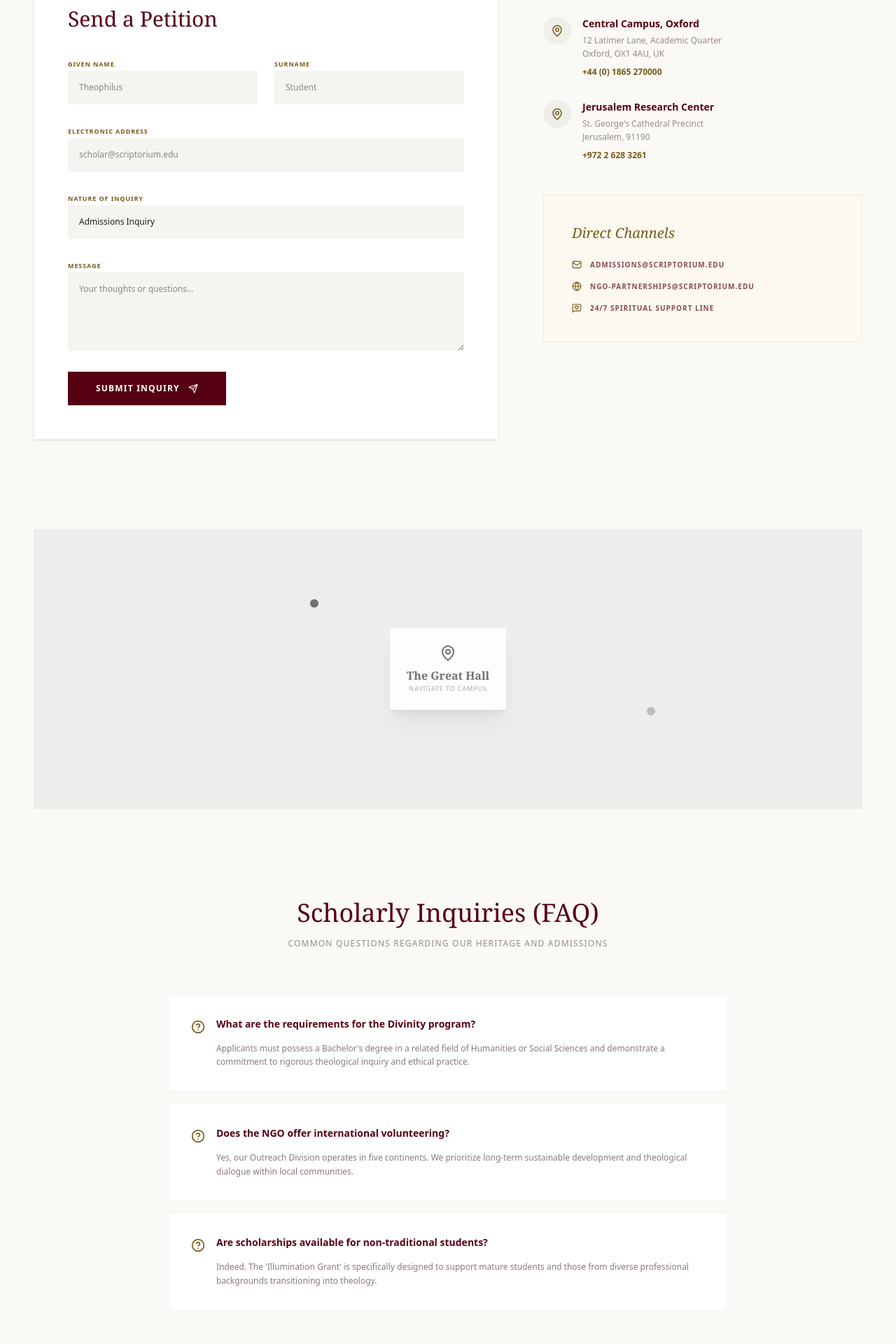
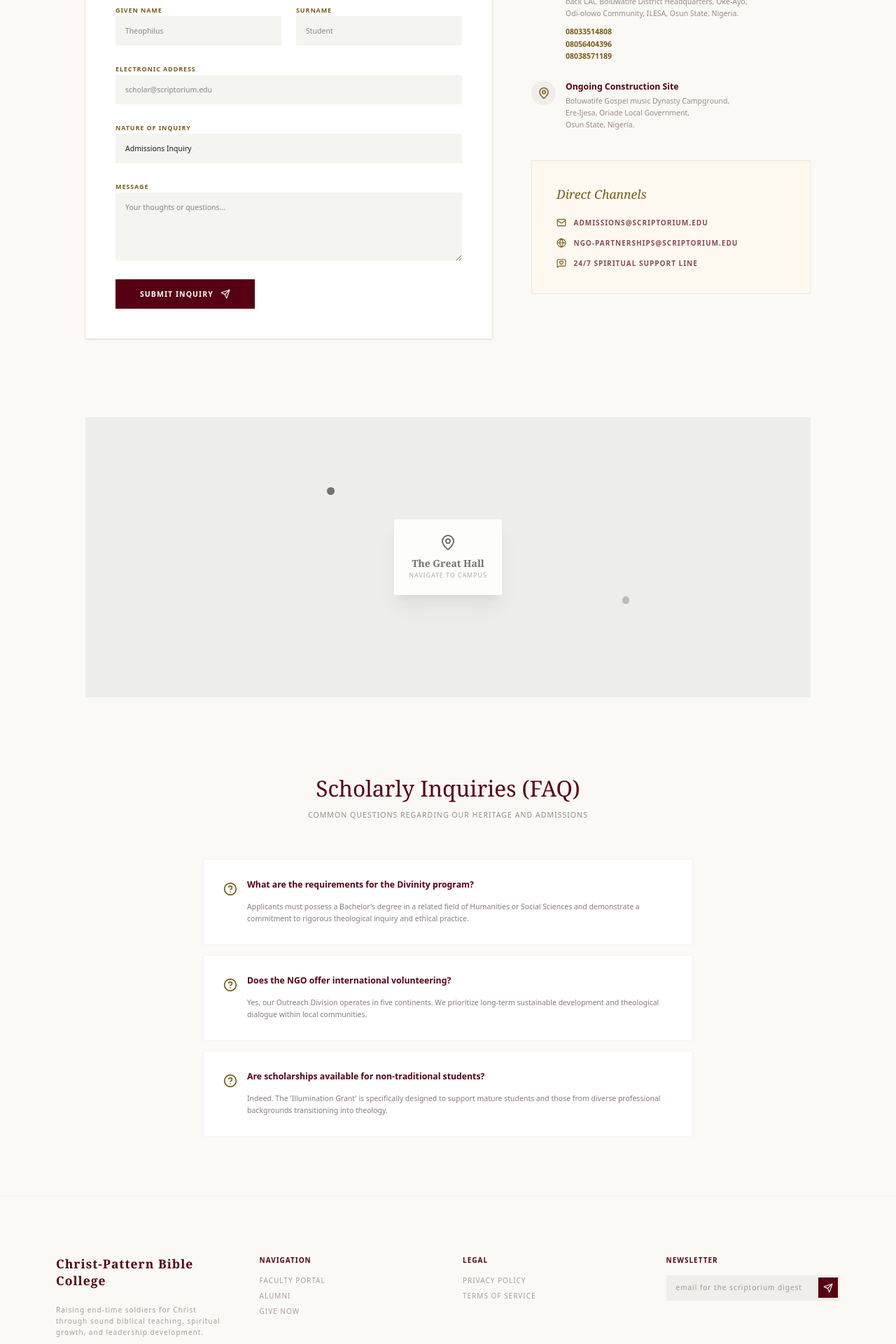
Before and after one commit to Mr-Courteous/bible-school-app, a Next.js app: page /contact in a window 1280 px wide. Shown: the part 520-2440 px from the top of the page at 70% size. Built offline with nearby package versions, Linux system fonts and the light colour scheme.

Commit message:
editing a great deal of things

```diff
--- a/app/about/page.tsx
+++ b/app/about/page.tsx
@@ -8,7 +8,31 @@ export default function AboutPage() {
     <div className="min-h-screen bg-[#faf9f5] font-sans selection:bg-[#fed488]">
       <Navbar />
 
-      <main className="pt-32">
+      <main className="pt-32 pb-20">
+        {/* Background & History Section */}
+        <section className="max-w-7xl mx-auto px-8 md:px-12 mb-32">
+          <div className="grid grid-cols-1 lg:grid-cols-12 gap-12 items-start">
+            <div className="lg:col-span-12">
+              <span className="text-[10px] font-bold text-[#775a19] uppercase tracking-widest block mb-4">Our Journey</span>
+              <h2 className="font-serif text-5xl md:text-6xl text-[#570013] leading-tight mb-12 max-w-4xl">Background and History</h2>
+              <div className="space-y-6 text-[#584141] leading-relaxed opacity-90 text-sm md:text-base max-w-4xl">
+                <p>
+                  The vision for Christ-Pattern Bible College was born out of a divine encounter received during a personal retreat at Babalola Camp, Arakeji, on September 16, 1999. During this time of prayer and spiritual reflection, a clear mandate was given to establish a Bible training institution dedicated to raising men and women for effective Christian ministry.
+                </p>
+                <p>
+                  After sharing this vision with my husband, we committed ourselves to earnest prayer and careful planning, trusting God for guidance and provision.
+                </p>
+                <p>
+                  In January 2002, the vision was brought to life as Christ Pattern Bible College officially commenced operations at a small church building in Irojo, Ademokoya area Ilesa with six students. From its humble beginnings, the college has remained committed to sound biblical teaching, spiritual growth, and leadership development.
+                </p>
+                <p>
+                  Over the years, the institution has recorded significant milestones, including official registration, campus expansion, and over 100 graduates. Today, the college continues to train and equip ministers of the Gospel Interdenominationally who are making meaningful impact in churches, communities, and mission fields both locally and internationally.
+                </p>
+              </div>
+            </div>
+          </div>
+        </section>
+
         {/* Header Hero Section */}
         <section className="max-w-7xl mx-auto px-8 md:px-12 mb-32">
           <div className="grid grid-cols-1 lg:grid-cols-12 gap-12 items-start">
@@ -18,7 +42,7 @@ export default function AboutPage() {
                 Stewards of <span className="italic">Ancient Wisdom</span> in a Modern World.
               </h1>
               <p className="text-[#584141] text-lg leading-relaxed opacity-80 max-w-xl">
-                Founded in the tradition of rigorous intellectual inquiry and deep spiritual devotion, our school serves as a digital scriptorium for the 21st-century scholar.
+                Founded with a mission to raise end-time soldiers for Christ, our college serves as a center for biblical excellence and spiritual transformation.
               </p>
             </div>
             <div className="lg:col-span-5 relative">
@@ -69,6 +93,7 @@ export default function AboutPage() {
           </div>
         </section>
 
+
         {/* Timeline Section */}
         <section className="bg-[#f4f4f0] py-32 px-8">
           <div className="max-w-3xl mx-auto text-center mb-20">
@@ -81,9 +106,9 @@ export default function AboutPage() {
 
             <div className="space-y-24">
               {[
-                { year: "1892", title: "The Foundation", desc: "Established as a monastic seminary for rural clergy training." },
-                { year: "1945", title: "Post-War Expansion", desc: "Incorporated Scholarly Humanities and established the Great Library." },
-                { year: "2008", title: "Digital Scriptorium", desc: "Launched our first interactive digital learning platform for distance scholars." }
+                { year: "1999", title: "The Divine Vision", desc: "A clear mandate received during a personal retreat at Babalola Camp, Arakeji." },
+                { year: "2002", title: "Official Commencement", desc: "Started operations in Ilesa with six pioneer students." },
+                { year: "Present", title: "Global Impact", desc: "Over 100 graduates making meaningful impact in mission fields worldwide." }
               ].map((item, index) => (
                 <div key={index} className={`flex items-center w-full ${index % 2 === 0 ? 'flex-row-reverse' : ''}`}>
                   <div className="w-1/2" />
@@ -156,8 +181,8 @@ export default function AboutPage() {
               <h4 className="font-serif text-[#570013] text-xl mb-2">Academic Excellence</h4>
               <p className="text-[10px] uppercase tracking-widest opacity-60 mb-6">Seal of the Digital Scriptorium</p>
               <div className="flex justify-between text-[10px] font-bold opacity-40">
-                <span>EST. 1892</span>
-                <span>REF: 44321-B</span>
+                <span>EST. 2002</span>
+                <span>REG. CPBC-01</span>
               </div>
             </div>
           </div>
@@ -168,8 +193,8 @@ export default function AboutPage() {
       <footer className="bg-[#faf9f5] py-20 px-8 md:px-12 border-t border-[#e0bfbf]/20 mt-20">
         <div className="max-w-7xl mx-auto grid grid-cols-1 md:grid-cols-4 gap-12 text-[#584141] text-sm">
           <div className="col-span-1">
-            <div className="text-xl font-bold text-[#570013] font-serif mb-6">Theology School</div>
-            <p className="mb-6 opacity-70">Elevating theological discourse and empowering global service since 1892.</p>
+            <div className="text-xl font-bold text-[#570013] font-serif mb-6">Christ-Pattern Bible College</div>
+            <p className="mb-6 opacity-70">Elevating theological discourse and empowering global service since 2002.</p>
           </div>
           <div>
             <h5 className="font-bold text-[#570013] uppercase tracking-widest text-[10px] mb-6">Navigation</h5>
@@ -192,7 +217,7 @@ export default function AboutPage() {
                <Globe size={18} />
                <ShieldCheck size={18} />
             </div>
-            <p className="mt-6 text-[10px] opacity-40">© 2024 Digital Scriptorium Theology School & NGO. All rights reserved.</p>
+            <p className="mt-6 text-[10px] opacity-40">© 2024 Christ-Pattern Bible College. All rights reserved.</p>
           </div>
         </div>
       </footer>
--- a/app/contact/page.tsx
+++ b/app/contact/page.tsx
@@ -88,9 +88,17 @@ export default function ContactPage() {
                       <MapPin size={18} />
                     </div>
                     <div>
-                      <h4 className="font-bold text-[#570013] text-sm">Central Campus, Oxford</h4>
-                      <p className="text-xs text-[#584141] opacity-60 leading-relaxed mt-1">12 Latimer Lane, Academic Quarter<br/>Oxford, OX1 4AU, UK</p>
-                      <p className="text-xs text-[#775a19] mt-2 font-bold">+44 (0) 1865 270000</p>
+                      <h4 className="font-bold text-[#570013] text-sm">Permanent Address Site</h4>
+                      <p className="text-xs text-[#584141] opacity-60 leading-relaxed mt-1">
+                        V.I.O house area, No 1, Abiola Adedoja Crescent,<br/>
+                        back CAC Boluwatife District Headquarters, Oke-Ayo,<br/>
+                        Odi-olowo Community, ILESA, Osun State, Nigeria.
+                      </p>
+                      <div className="text-xs text-[#775a19] mt-3 font-bold space-y-1">
+                        <p>08033514808</p>
+                        <p>08056404396</p>
+                        <p>08038571189</p>
+                      </div>
                     </div>
                   </div>
                   <div className="flex gap-4">
@@ -98,9 +106,12 @@ export default function ContactPage() {
                       <MapPin size={18} />
                     </div>
                     <div>
-                      <h4 className="font-bold text-[#570013] text-sm">Jerusalem Research Center</h4>
-                      <p className="text-xs text-[#584141] opacity-60 leading-relaxed mt-1">St. George's Cathedral Precinct<br/>Jerusalem, 91190</p>
-                      <p className="text-xs text-[#775a19] mt-2 font-bold">+972 2 628 3261</p>
+                      <h4 className="font-bold text-[#570013] text-sm">Ongoing Construction Site</h4>
+                      <p className="text-xs text-[#584141] opacity-60 leading-relaxed mt-1">
+                        Boluwatife Gospel music Dynasty Campground,<br/>
+                        Ere-Ijesa, Oriade Local Government,<br/>
+                        Osun State, Nigeria.
+                      </p>
                     </div>
                   </div>
                 </div>
@@ -179,8 +190,8 @@ export default function ContactPage() {
       <footer className="bg-[#faf9f5] pt-24 pb-12 px-8 md:px-12 border-t border-[#e0bfbf]/20">
         <div className="max-w-7xl mx-auto grid grid-cols-1 md:grid-cols-4 gap-12 text-[#584141] text-[10px] font-bold uppercase tracking-widest">
           <div>
-            <div className="text-xl font-bold text-[#570013] font-serif normal-case mb-6">Theology School</div>
-            <p className="opacity-50 lowercase font-normal normal-case leading-relaxed">Bridging the gap between ancient wisdom and modern scholarship through dedicated research and global outreach.</p>
+            <div className="text-xl font-bold text-[#570013] font-serif normal-case mb-6">Christ-Pattern Bible College</div>
+            <p className="opacity-50 lowercase font-normal normal-case leading-relaxed">Raising end-time soldiers for Christ through sound biblical teaching, spiritual growth, and leadership development.</p>
           </div>
           <div className="space-y-4">
             <h5 className="text-[#570013]">Navigation</h5>
@@ -206,7 +217,7 @@ export default function ContactPage() {
           </div>
         </div>
         <div className="max-w-7xl mx-auto mt-20 pt-8 border-t border-[#e0bfbf]/10 text-center opacity-40 text-[9px]">
-          © 2024 Digital Scriptorium Theology School & NGO. All rights reserved.
+          © 2024 Christ-Pattern Bible College. All rights reserved.
         </div>
       </footer>
     </div>
--- a/app/globals.css
+++ b/app/globals.css
@@ -1,4 +1,9 @@
 @import "tailwindcss";
+
+html {
+  font-size: 87.5%;
+}
+
 
 body {
   margin: 0;
--- a/app/ngo/page.tsx
+++ b/app/ngo/page.tsx
@@ -199,8 +199,8 @@ export default function NGOPage() {
       <footer className="bg-[#faf9f5] pt-24 pb-12 px-8 md:px-12 border-t border-[#e0bfbf]/20">
         <div className="max-w-7xl mx-auto grid grid-cols-1 md:grid-cols-4 gap-12 text-[#584141] text-xs">
           <div>
-            <div className="text-xl font-bold text-[#570013] font-serif mb-6">Digital Scriptorium</div>
-            <p className="opacity-60 leading-relaxed">Bridging ancient knowledge with modern action. A non-profit initiative of the Sacred Heritage Theology School.</p>
+            <div className="text-xl font-bold text-[#570013] font-serif mb-6">Christ-Pattern Bible College</div>
+            <p className="opacity-60 leading-relaxed">Bridging biblical knowledge with modern action. A non-profit initiative of Christ-Pattern Bible College.</p>
           </div>
           <div>
             <h5 className="font-bold text-[#570013] uppercase tracking-widest text-[10px] mb-6">The Mission</h5>
@@ -229,7 +229,7 @@ export default function NGOPage() {
           </div>
         </div>
         <div className="max-w-7xl mx-auto mt-20 pt-8 border-t border-[#e0bfbf]/10 flex justify-between items-center text-[9px] opacity-40 uppercase tracking-[0.2em]">
-          <p>© 2024 Digital Scriptorium Theology School & NGO. All rights reserved.</p>
+          <p>© 2024 Christ-Pattern Bible College. All rights reserved.</p>
           <div className="flex gap-6">
             <span>Give Now</span>
             <span>Volunteer</span>
--- a/app/page.tsx
+++ b/app/page.tsx
@@ -32,13 +32,13 @@ export default function TheologySchool() {
 
         <div className="relative z-10 text-center px-6 max-w-4xl">
           <span className="inline-block px-4 py-1 mb-6 border border-white/30 text-white uppercase tracking-widest text-[10px] bg-white/10 backdrop-blur-md rounded-full">
-            EST. 1892 • Digital Scriptorium
+            since 2002 • Ilesa, Nigeria
           </span>
           <h1 className="font-serif text-6xl md:text-8xl text-white mb-6 leading-[1.1]">
-            Where Tradition <br/> Meets <span className="italic text-[#e9c176]">Eternal Wisdom</span>
+            Raising   <br /> End-Time <span className="italic text-[#e9c176]">Soldiers for Christ</span>
           </h1>
           <p className="text-lg md:text-xl text-white/90 mb-10 max-w-2xl mx-auto font-light">
-            Join a community of scholars dedicated to rigorous theological inquiry and the pursuit of sacred knowledge in the modern age.
+            Dedicated to raising men and women for effective Christian ministry through sound biblical teaching, spiritual growth, and leadership development.
           </p>
           <div className="flex flex-col sm:flex-row gap-4 justify-center">
             <button className="px-10 py-4 bg-[#570013] text-white font-bold rounded-sm hover:scale-105 transition-transform">Enroll Now</button>
@@ -59,7 +59,7 @@ export default function TheologySchool() {
 
         <div className="grid grid-cols-1 md:grid-cols-12 gap-6">
           <div className="md:col-span-7 relative group h-[450px] overflow-hidden rounded-sm">
-            <img src="https://images.unsplash.com/photo-1544427928-c49cdfebf194?q=80&w=1000" className="w-full h-full object-cover transition-transform duration-700 group-hover:scale-110" alt="Biblical Theology" />
+            <img src="https://lh3.googleusercontent.com/aida-public/AB6AXuC6AZ1LtcyBZaGrQrlhPcNOw4mxqQwP0ppr4q3-vdyaMdqo53aYEL5ArMEBYTnfdmnwKz_vsEYk0pgpK11tzB4shgafh1DduY4iVu0mEhYSejrPjYfbX39bwwoCy9HL4J1LLQUQQcsBCeVZgZNGESuTRXVwfn8_5-pN44sj6A-C-8J8mIzr4OWydJxBkCo3OIVk6hFUCzbFOy3ubfV4jXaUgCGOyWHBGSsZG5hON_f8E_yalmvB22BYrlZiBY5scOAJ5HClcw_urhqc" className="w-full h-full object-cover transition-transform duration-700 group-hover:scale-110" alt="Biblical Theology" />
             <div className="absolute inset-0 bg-gradient-to-t from-[#570013] via-transparent to-transparent opacity-90" />
             <div className="absolute bottom-0 p-10">
               <h3 className="font-serif text-3xl text-white mb-3">Biblical Theology</h3>
@@ -121,17 +121,17 @@ export default function TheologySchool() {
             {
               title: "The Discovery of the lost Galatians Fragment",
               tag: "Faculty Research",
-              img: "https://images.unsplash.com/photo-1512820790803-83ca734da794?q=80&w=600"
+              img: "https://lh3.googleusercontent.com/aida-public/AB6AXuCc5z-Wz39zWEiIm_4ShIi-k8w5mbRn9Xf23GpdX3iPZ-5YWi-2Ick0fXmrW7qjcJHdgnezBa69cr-wEM7Qom851e3a8k6G4Z69eyqmNNvY8gCR5iHV2qm6OH793qDCWNz0x-Lf16iCObKGgkwq_u3QNZ8rJO_TwytPU6U_z58iHDBfuiyas9rl_rp9W9yDGh_9YuP_qPc8_KmCbiMxsRfwc6ncp4RunDVvBtE77b1SCrCwDLm-sLTZlkI_4GnYQ4WYcAvBHb6UpOHB"
             },
             {
               title: "Annual Symposium: Faith in the Age of AI",
               tag: "Events",
-              img: "https://images.unsplash.com/photo-1517487881594-2787fef5ebf7?q=80&w=600"
+              img: "https://lh3.googleusercontent.com/aida-public/AB6AXuCaNQz7artjM4f4l7P3qw080ZOiBxIUlLr8rFc94nFpyxIXPza3a7iaS7JbJRMnmEwveG0nrbbinnNlmw3n0-i9p2B1tALetl9xEeV3Fy1oMy2M0xV-exvfTEusj8-NZdFChUDNpPOSUXy1XYFrVgMxsF8A4TKvpd06KAsWRzwbnblkYHpazAUFMkAGBM2muZqsJmiLh0NSK_exKNEdWkmUOQzmhY_tYycieC7EO3k_6PG-zzftPYmG0xhWX15boN-2dgscvepPHFFA"
             },
             {
               title: "Extending the Scriptorium to South Sudan",
               tag: "NGO Work",
-              img: "https://images.unsplash.com/photo-1526666923948-b9566a97e427?q=80&w=600"
+              img: "https://lh3.googleusercontent.com/aida-public/AB6AXuBXyu9jZK4DK4xB-VRNUTHs0igS82wgY-2MVgVqJMqq5_GT0-hBTMh6QpJdohrnDVYvNIz2MBjyFWNlOcCRR4mdkp3oz2K5e7EvSN2WnJ9T9zXBla_v6N8TOGsm7TavsYn1NLbmea-2SJEO82tI8wCK6p1K5bEsKdpRBz0KVJDkzmKggEkoxbRzG1Wiv8H8uIuQEPHM8CqP8dZKLPOVVQS_gXMSpyZsCVKwBFFQyPo4ZO1eJ5TAQXet8qjnX9lF5se1_2MVt04LGjT9"
             }
           ].map((post, i) => (
             <div key={i} className="group">
@@ -162,8 +162,8 @@ export default function TheologySchool() {
       <footer className="bg-[#faf9f5] py-20 px-8 md:px-12 border-t border-[#e0bfbf]/20">
         <div className="max-w-7xl mx-auto grid grid-cols-1 md:grid-cols-4 gap-12 text-[#584141] text-sm">
           <div className="col-span-1">
-            <div className="text-xl font-bold text-[#570013] font-serif mb-6">Theology School</div>
-            <p className="mb-6 opacity-70">Elevating theological discourse and empowering global service since 1892. A member of the Digital Scriptorium consortium.</p>
+            <div className="text-xl font-bold text-[#570013] font-serif mb-6">Christ-Pattern Bible College</div>
+            <p className="mb-6 opacity-70">Elevating theological discourse and empowering global service since 2002.</p>
             <div className="flex gap-4">
               <Globe size={18} className="opacity-50" />
               <School size={18} className="opacity-50" />
@@ -190,15 +190,18 @@ export default function TheologySchool() {
           </div>
           <div>
             <h5 className="font-bold text-[#570013] uppercase tracking-widest text-[10px] mb-6">Contact</h5>
-            <div className="opacity-70 space-y-4 italic">
-              <p>122 High Street, Scholars Row<br/>Oxford, OX1 4AU</p>
-              <p>+44 (0) 1234 567 890</p>
-              <p>office@digital-scriptorium.edu</p>
+            <div className="opacity-70 space-y-4 italic text-xs">
+              <p>No 1, Abiola Adedoja Crescent, Ilesa, Osun State, Nigeria</p>
+              <div className="space-y-1">
+                <p>08033514808</p>
+                <p>08056404396</p>
+                <p>08038571189</p>
+              </div>
             </div>
           </div>
         </div>
         <div className="max-w-7xl mx-auto mt-16 pt-8 border-t border-[#e0bfbf]/20 flex flex-col md:flex-row justify-between items-center text-[10px] opacity-50 uppercase tracking-widest">
-          <p>© 2024 Digital Scriptorium Theology School & NGO. All rights reserved.</p>
+          <p>© 2024 Christ-Pattern Bible College. All rights reserved.</p>
           <div className="flex gap-6 mt-4 md:mt-0">
             <span>Accessibility</span>
             <span>Cookie Policy</span>
--- a/app/programs/page.tsx
+++ b/app/programs/page.tsx
@@ -91,7 +91,7 @@ export default function ServicesPage() {
             {/* Digital Scriptorium Online */}
             <div className="md:col-span-8 bg-[#efeeea] rounded-sm overflow-hidden flex flex-col md:flex-row">
               <div className="p-10 flex-1">
-                <h2 className="font-serif text-3xl text-[#570013] mb-4">Digital Scriptorium Online</h2>
+                <h2 className="font-serif text-3xl text-[#570013] mb-4">Christ-Pattern Online</h2>
                 <p className="text-sm text-[#584141] opacity-70 leading-relaxed mb-10">
                   Access our world-class faculty from anywhere in the world. Our digital platform is designed for deep contemplation and community engagement.
                 </p>
@@ -170,7 +170,7 @@ export default function ServicesPage() {
       <footer className="bg-[#faf9f5] pt-24 pb-12 px-8 md:px-12 border-t border-[#e0bfbf]/20">
         <div className="max-w-7xl mx-auto grid grid-cols-1 md:grid-cols-4 gap-12 text-[#584141] text-xs">
           <div>
-            <div className="text-xl font-bold text-[#570013] font-serif mb-6">Theology School</div>
+            <div className="text-xl font-bold text-[#570013] font-serif mb-6">Christ-Pattern Bible College</div>
             <p className="opacity-60 leading-relaxed">Preserving the past, informing the present, and shaping the future of theological discourse.</p>
           </div>
           <div>
@@ -201,7 +201,7 @@ export default function ServicesPage() {
           </div>
         </div>
         <div className="max-w-7xl mx-auto mt-20 pt-8 border-t border-[#e0bfbf]/10 flex flex-col md:flex-row justify-between items-center text-[9px] opacity-40 uppercase tracking-[0.2em]">
-          <p>© 2024 Digital Scriptorium Theology School & NGO. All rights reserved.</p>
+          <p>© 2024 Christ-Pattern Bible College. All rights reserved.</p>
           <div className="flex gap-6 mt-4 md:mt-0">
             <Globe size={14} />
             <Award size={14} />
```
Also changed, not shown: app/components/Navbar.tsx (+5 -7 lines).
